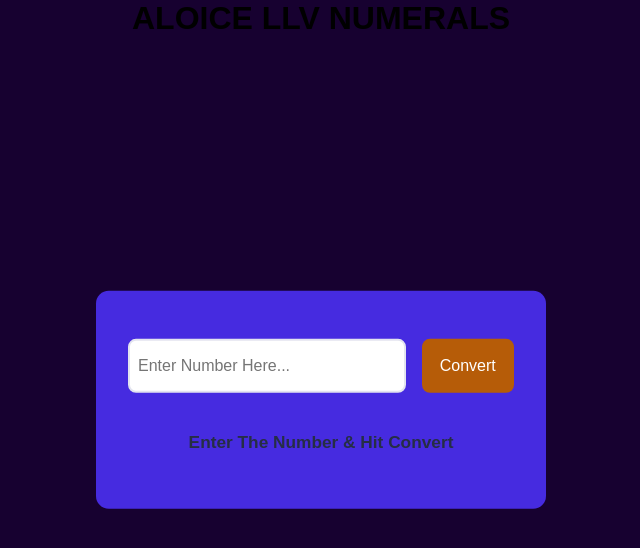
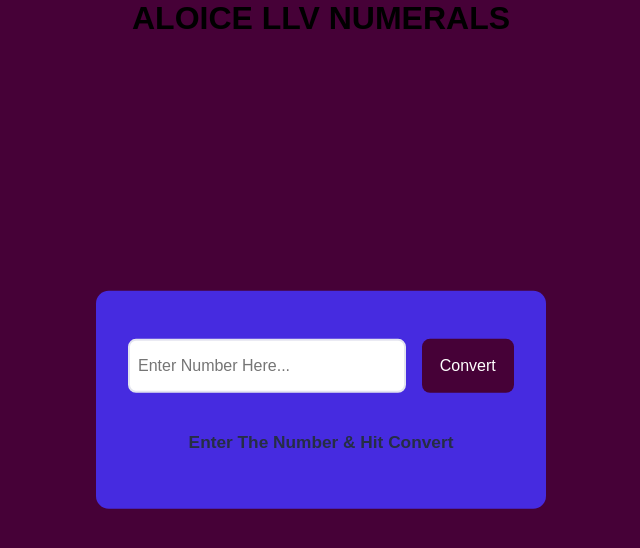
Before and after one commit to Aloiceogana/Phase-1-Independent-Project, a plain HTML site: page index.html in a window 1280 px wide. Shown: the whole page, without its empty margins (319-959 px from the left). Drawn offline with Linux system fonts and the light colour scheme.

Commit message:
button background matched

```diff
--- a/index.css
+++ b/index.css
@@ -5,7 +5,7 @@
   font-family: "Poppins", sans-serif;
 }
 body {
-  background-color: #170130;
+  background-color: #460137;
 }
 .container {
   background-color: #462be0;
@@ -32,7 +32,7 @@ input:focus {
 }
 button {
   border: none;
-  background-color: #b65c08;
+  background-color: #460137;
   color: #ffffff;
 }
 input,
```
